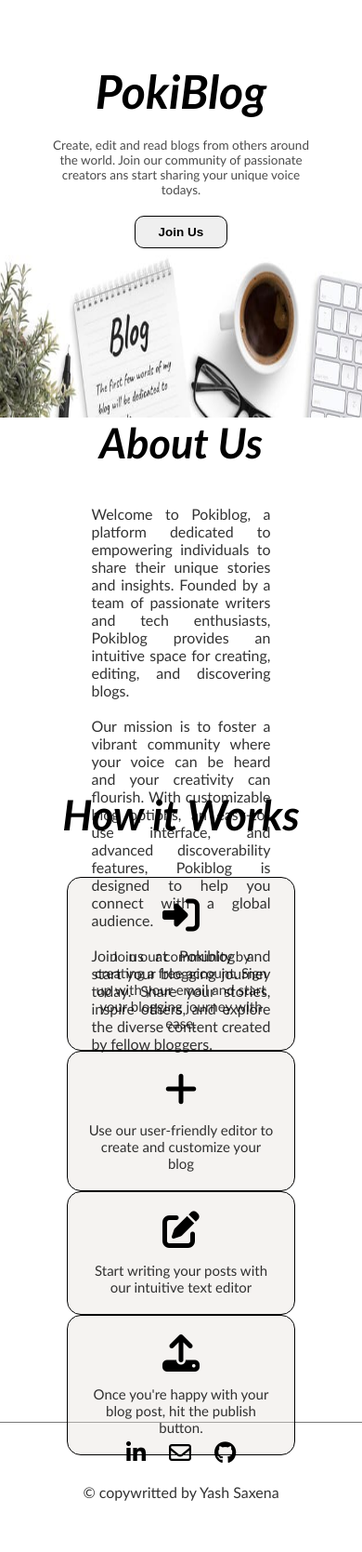
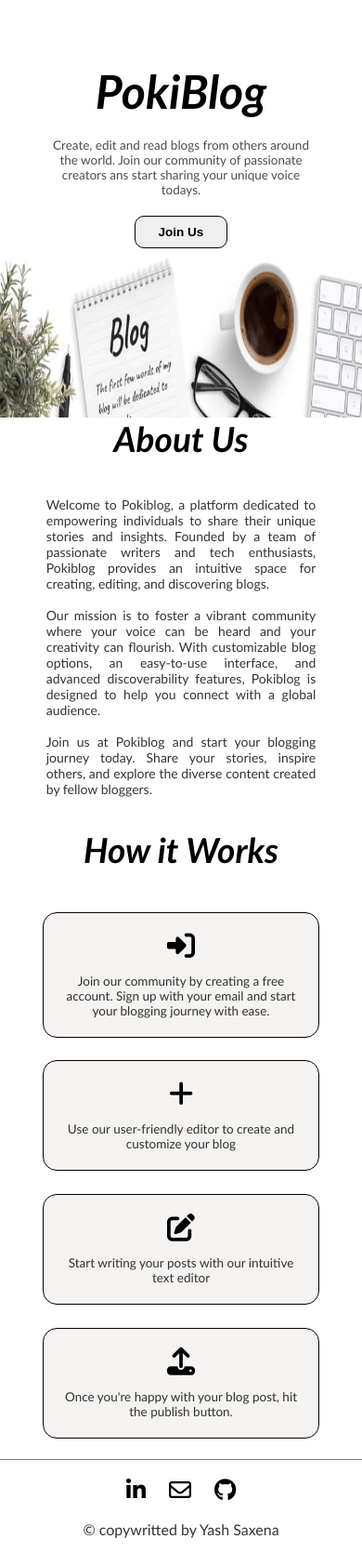
Before and after one commit to YASHSAXEN/blogapp, a Django app: page / in a window 390 px wide. Shown: the part 81-1750 px from the top of the page at 93% size. Before the commit the page ends 1695 px from the top, so only its background shows below. Run offline with Django 4.2, Linux system fonts and the light colour scheme.

Commit message:
update css

```diff
--- a/blog/static/blog/css/home.css
+++ b/blog/static/blog/css/home.css
@@ -142,3 +142,96 @@
 /* .herosectionmaindiv{
     display: flex; flex-direction:column;gap:20px;width: 50%;height: 55%;justify-content: flex-end;margin-top:20px;align-items:center;
 } */
+
+@media screen and (max-width:700px) {
+    .innerabout{
+        width: 75%;
+    }
+}
+@media screen and (max-width:620px) {
+    .innerabout{
+        width: 80%;
+    }
+    .workcontainer{
+        margin-bottom: 20px;
+    }
+}
+@media screen and (max-width:580px) {
+    .innerabout{
+        width: 85%;
+    }
+    .workheading{
+        font-size: 40px;
+    }
+}
+@media screen and (max-width:530px) {
+    .abouheading{
+        font-size: 40px;
+    }
+    .aboucontent{
+        font-size: 15px;
+    }
+    .workcontainer{
+        margin-bottom: 20px;
+    }
+    .workcontainer i{
+        font-size: 35px;
+    }
+    .workcontainer p{
+        font-size: 14px;
+    }
+}
+@media screen and (max-width:470px) {
+    .innerabout{
+        width: 90%;
+    }
+    .innerwork{
+        width: 80%;
+    }
+}
+@media screen and (max-width:440px) {
+    .aboutus{
+        height: 550px;
+    }
+}
+@media screen and (max-width:390px) {
+    .innerabout{
+        width: 95%;
+    }
+    .abouheading{
+        font-size: 37px;
+    }
+    .aboucontent{
+        font-size: 14px;
+    }
+    .workheading{
+        font-size: 37px;
+    }
+    .innerwork{
+        width: 85%;
+    }
+    .workcontainer i{
+        font-size: 30px;
+    }
+    .workcontainer p{
+        font-size: 13.5px;
+    }
+}
+@media screen and (max-width:350px) {
+    .aboutus{
+        height: 600px;
+    }
+    .innerabout{
+        width: 98%;
+    }
+    .abouheading{
+        font-size: 36px;
+    }
+    .workheading{
+        font-size: 35px;
+    }
+    .innerwork{
+        width: 90%;
+    }
+
+}
--- a/blog/static/blog/css/style.css
+++ b/blog/static/blog/css/style.css
@@ -309,4 +309,10 @@ a{
     .logo{
         width: 40%;
     }
+    .icons a i{
+        font-size: 20px;
+    }
+    .footer p{
+        font-size: 14px;
+    }
 }
```
